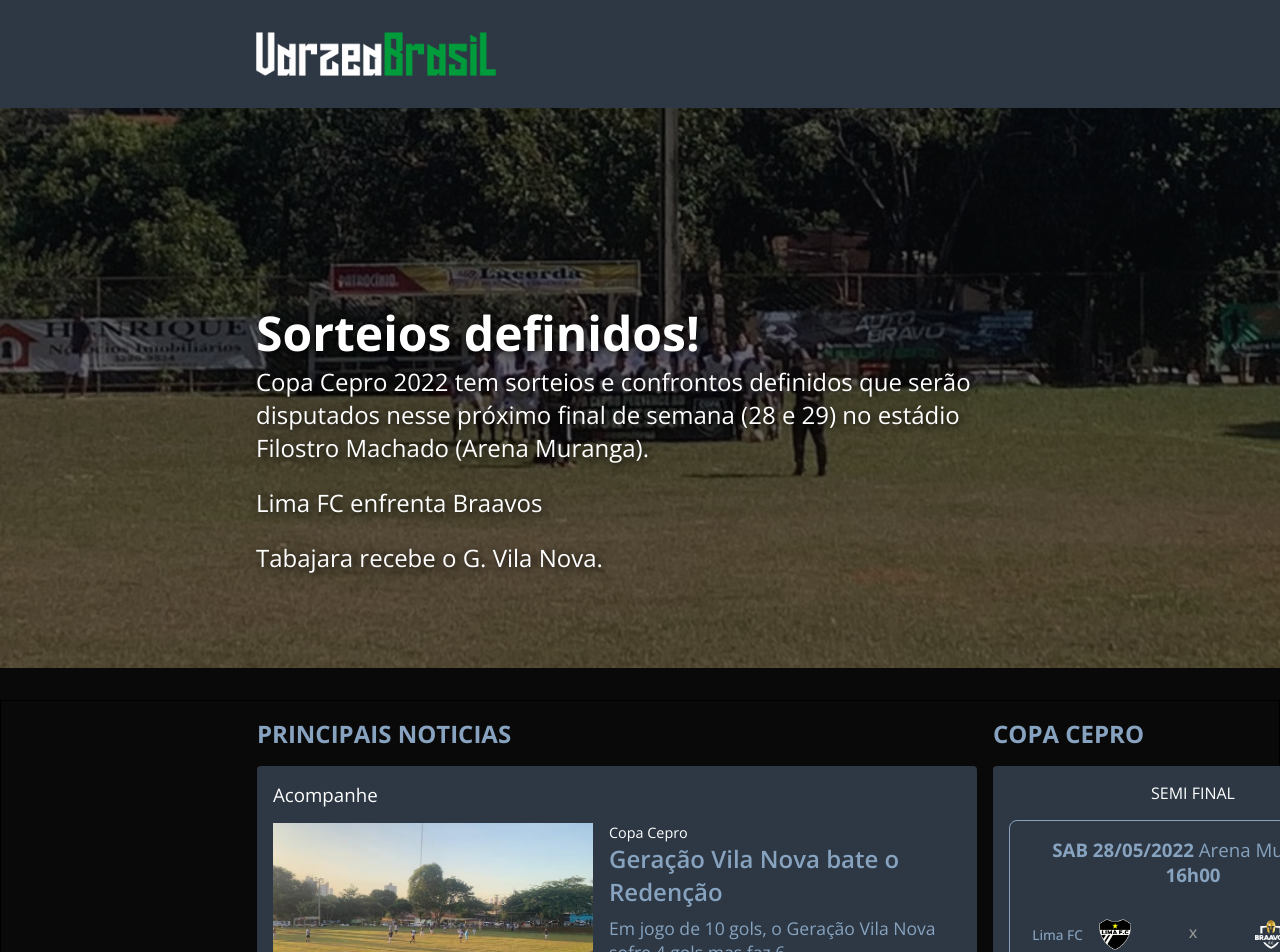
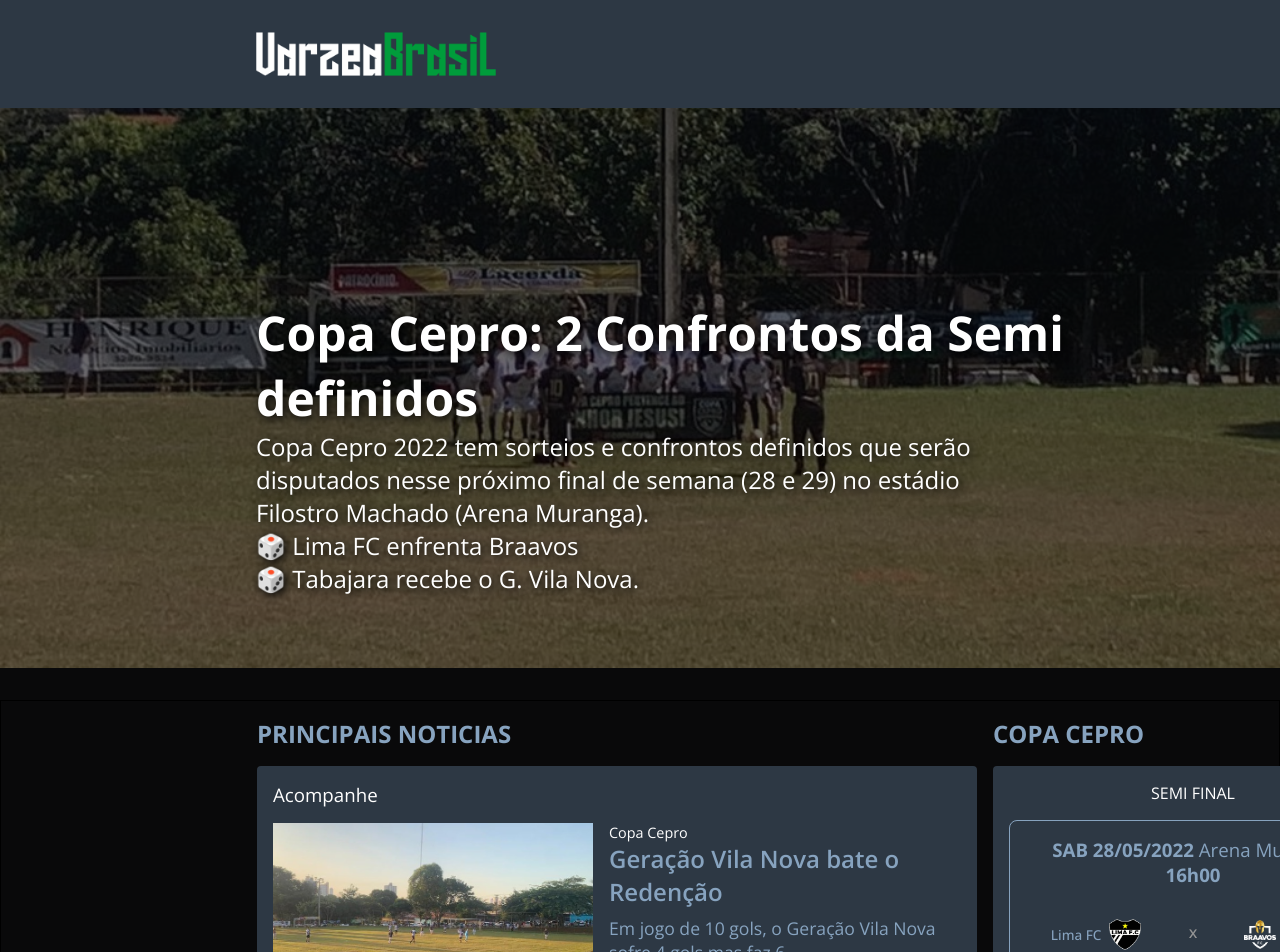
Before and after one commit to edgaregidio/varzeabrasil-app, a React (Vite) app in the folder web/: page / in a window 1280 px wide. Shown: the top 952 px of the page. Built offline with nearby package versions, Linux system fonts and the light colour scheme.

Commit message:
correction datails layout

```diff
--- a/web/src/components/CardNews/styles.css
+++ b/web/src/components/CardNews/styles.css
@@ -71,9 +71,6 @@
 /* ===== RESPONSIVE */
 
 @media screen and (max-width: 1024px) {
-  .content-news {
-    /* background: red; */
-  }
 }
 
 @media screen and (max-width: 800px) {
--- a/web/src/components/CardTable/styles.css
+++ b/web/src/components/CardTable/styles.css
@@ -59,14 +59,14 @@
 .card-table .teams .team-col img {
   width: 2rem;
   height: auto;
-  margin: 0 1rem;
+  margin: 0 0.5rem;
 }
 
 .card-table .teams .results {
   display: flex;
   align-items: center;
   justify-content: center;
-  min-width: 5rem;
+  min-width: 2rem;
   text-align: center;
 }
 
@@ -94,8 +94,11 @@
 }
 
 @media screen and (max-width: 800px) {
+  .card-table {
+    padding: 1rem 0;
+  }
   .card-table h3 {
-    font-size: 1rem;
+    font-size: 0.9rem;
   }
 
   .card-table .teams .team-col {
@@ -108,7 +111,7 @@
   }
 
   .card-table .teams .team-col img {
-    width: 2rem;
+    width: 1.7rem;
     margin: 0 0.5rem;
   }
 
--- a/web/src/pages/Main/index.jsx
+++ b/web/src/pages/Main/index.jsx
@@ -29,16 +29,14 @@
               <img src={Folia} alt="Folia" />
               {/* <h4 className="textFlashes">Bola rolando...</h4> */}
             </div>
-            <h1>Sorteios definidos!</h1>
+            <h1>Copa Cepro: 2 Confrontos da Semi definidos</h1>
             <p>
               Copa Cepro 2022 tem sorteios e confrontos definidos que serão
               disputados nesse próximo final de semana (28 e 29) no estádio
               Filostro Machado (Arena Muranga).
             </p>
-            <br />
-            <p>Lima FC enfrenta Braavos</p>
-            <br />
-            <p>Tabajara recebe o G. Vila Nova.</p>
+            <p>🎲 Lima FC enfrenta Braavos</p>
+            <p>🎲 Tabajara recebe o G. Vila Nova.</p>
 
             {/* TEMPO REAL  */}
 
```
